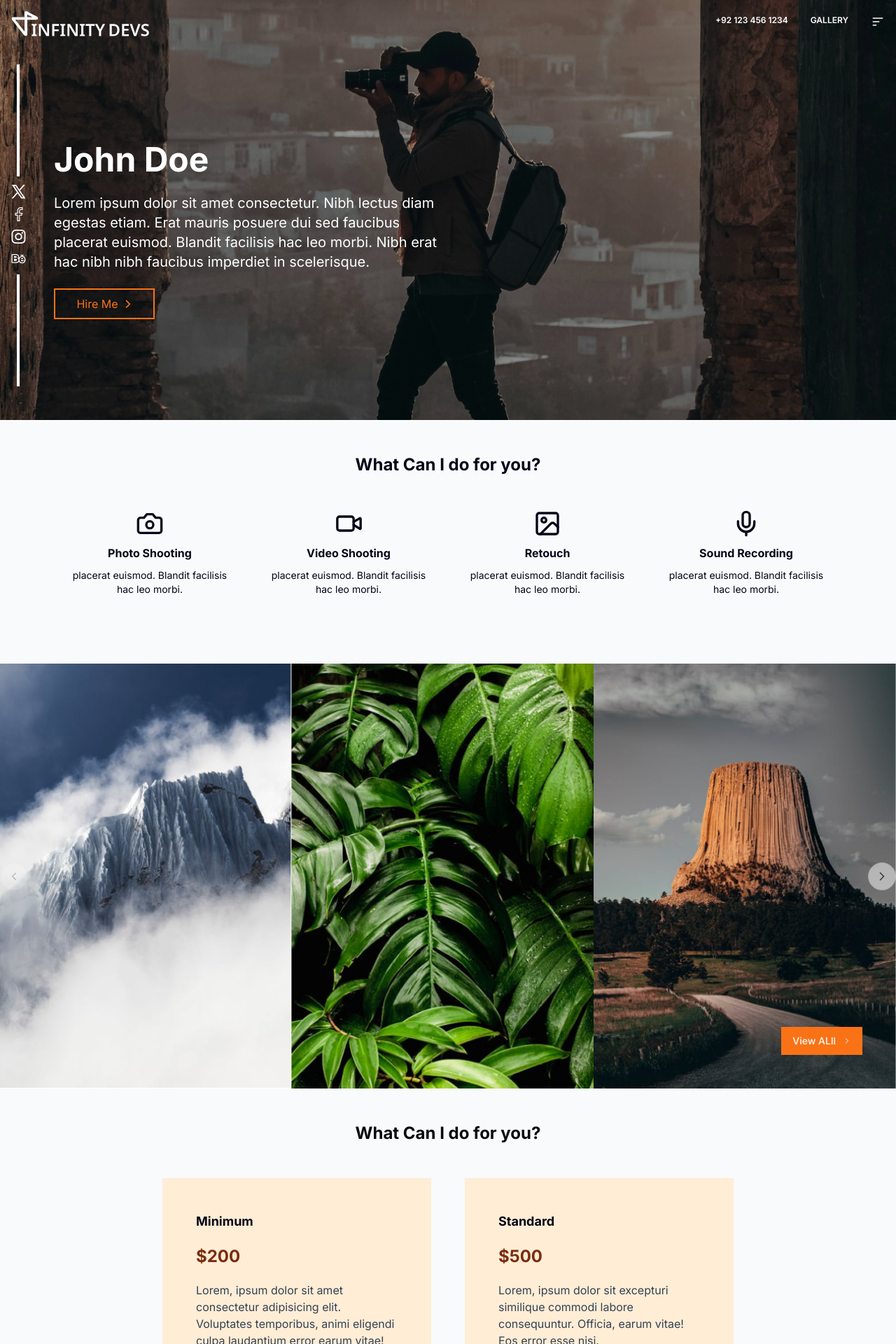
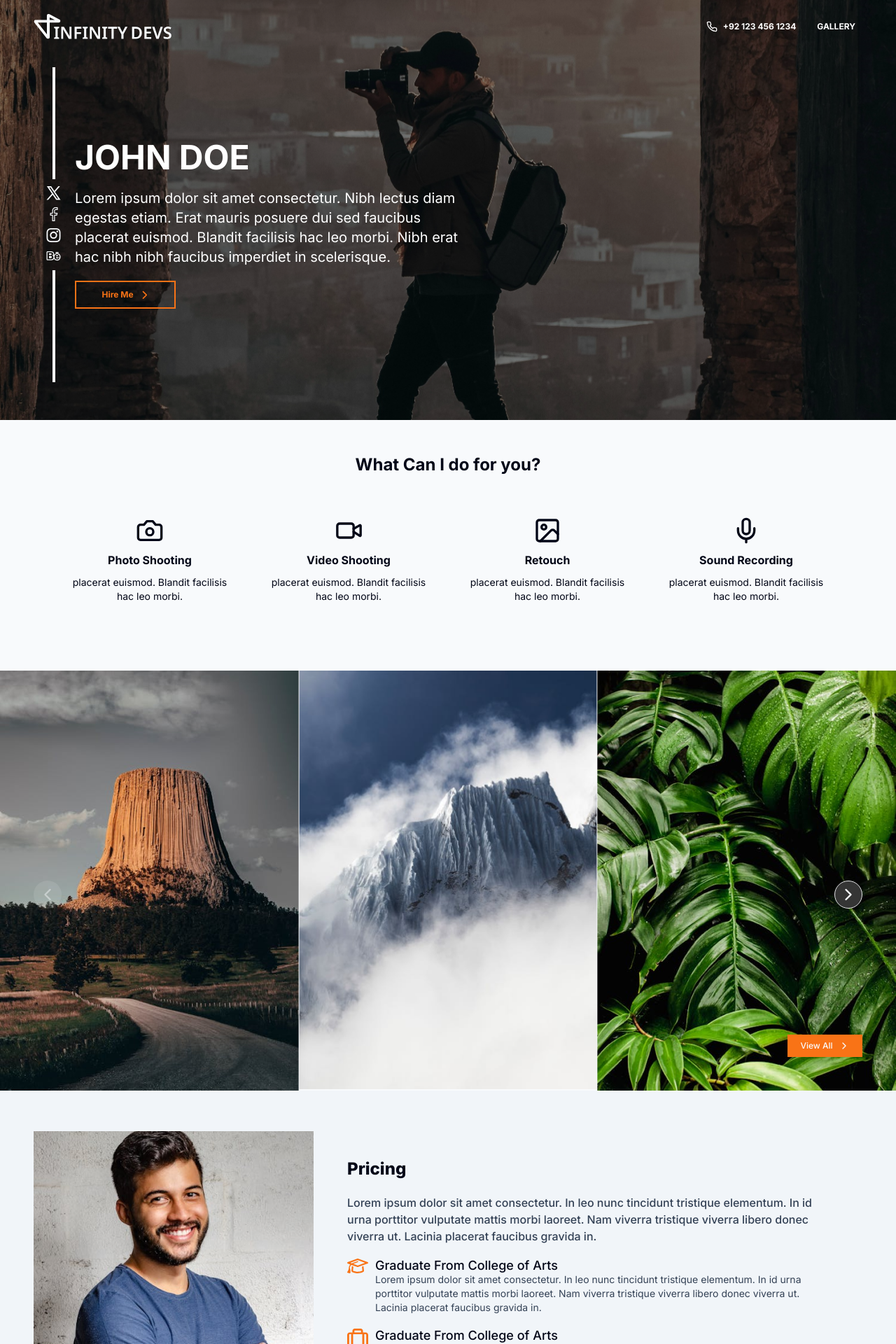
Before and after one commit to InfinityDevsHQ/photographer-portfolio-next, a Next.js app: page / in a window 1280 px wide. Shown: the top 1920 px of the page at 70% size. Built offline with nearby package versions, Linux system fonts and the light colour scheme.

Commit message:
fix: matched ui with figma

```diff
--- a/app/page.tsx
+++ b/app/page.tsx
@@ -9,18 +9,18 @@ import CarouselGallery from "@/components/homepage/carousel-gallery";
 
 export default function Home() {
   return (
-    <>
-      <div className="relative bg-[url('/hero-img.jpeg')] text-white -z-20 bg-cover bg-left md:bg-center xl:bg-cover bg-no-repeat min-h-[600px]">
-        <div className="absolute inset-0 -z-10 bg-black opacity-40"></div>
+    <div className="font-inter bg-dark-foreground max-w-screen-2xl mx-auto">
+      <section className="relative bg-[url('/hero-img.jpeg')] text-white bg-cover z-10 bg-center bg-no-repeat min-h-[600px] !lg:h-[600px]">
+        <div className="absolute inset-0 -z-10 bg-black opacity-50"></div>
         <Navbar />
         <Hero />
-      </div>
+      </section>
       <Services />
       <CarouselGallery />
+      <About />
       <Pricing />
-      <About />
       <Video />
       <ContactUs />
-    </>
+    </div>
   );
 }
--- a/components/homepage/about.tsx
+++ b/components/homepage/about.tsx
@@ -4,18 +4,19 @@ import SuitcaseSvg from "../svgs/icons/suitcase-svg";
 
 export default function About() {
   return (
-    <section className="p-12 bg-dark-blue flex flex-col lg:flex-row items-center justify-center">
+    <section className="px-4 py-12 md:p-12 bg-dark-blue flex flex-col lg:flex-row items-center justify-center">
       <div className="flex items-center">
         <Image
           src={"/assets/personal.png"}
           alt="Person"
           height={400}
           width={400}
+          className="md:h-[400px] md:w-[400px]"
         />
       </div>
-      <div className="p-12 flex flex-col gap-5 flex-1">
-        <h6 className="text-2xl font-bold">About</h6>
-        <p className="text-dark-slate">
+      <div className="p-4 sm:p-8 md:p-12 flex flex-col gap-5 flex-1">
+        <h6 className="text-2xl text-dark font-extrabold">Pricing</h6>
+        <p className="text-dark-slate font-medium">
           Lorem ipsum dolor sit amet consectetur. In leo nunc tincidunt
           tristique elementum. In id urna porttitor vulputate mattis morbi
           laoreet. Nam viverra tristique viverra libero donec viverra ut.
@@ -27,7 +28,7 @@ export default function About() {
             <h6 className="font-medium text-dark text-lg leading-5">
               Graduate From College of Arts
             </h6>
-            <p className="text-dark-slate">
+            <p className="text-dark-slate text-sm">
               Lorem ipsum dolor sit amet consectetur. In leo nunc tincidunt
               tristique elementum. In id urna porttitor vulputate mattis morbi
               laoreet. Nam viverra tristique viverra libero donec viverra ut.
@@ -41,7 +42,7 @@ export default function About() {
             <h6 className="font-medium text-dark text-lg leading-5">
               Graduate From College of Arts
             </h6>
-            <p className="text-dark-slate">
+            <p className="text-dark-slate text-sm">
               Lorem ipsum dolor sit amet consectetur. In leo nunc tincidunt
               tristique elementum. In id urna porttitor vulputate mattis morbi
               laoreet. Nam viverra tristique viverra libero donec viverra ut.
--- a/components/homepage/carousel-gallery.tsx
+++ b/components/homepage/carousel-gallery.tsx
@@ -12,9 +12,18 @@ import { ChevronRight } from "lucide-react";
 
 export default function CarouselGallery() {
   return (
-    <section className="relative">
+    <section className="relative !lg:h-[600px] overflow-hidden">
       <Carousel>
-        <CarouselContent className="gap-0">
+        <CarouselContent className="gap-0 lg:h-[600px]">
+          <CarouselItem className="basis-1/3 !pl-0">
+            <Image
+              src={"/assets/gallery/gallery-3.png"}
+              width={226}
+              height={600}
+              alt="Art"
+              className="w-full"
+            />
+          </CarouselItem>
           <CarouselItem className="basis-1/3 pl-0">
             <Image
               src={"/assets/gallery/gallery-1.png"}
@@ -33,30 +42,34 @@ export default function CarouselGallery() {
               className="w-full"
             />
           </CarouselItem>
-          <CarouselItem className="basis-1/3 !pl-0">
-            <Image
-              src={"/assets/gallery/gallery-3.png"}
-              width={226}
-              height={600}
-              alt="Art"
-              className="w-full"
-            />
-          </CarouselItem>
         </CarouselContent>
         <div className="absolute top-[50%] flex items-center justify-between w-full !px-12">
-          <CarouselPrevious className="relative !bg-white !opacity-20 h-10 w-10 p-2.5" />
+          <CarouselPrevious className="relative h-10 w-10" />
           <CarouselNext className="relative h-10 w-10" />
         </div>
       </Carousel>
       <Button
-        className="bg-inverted rounded-none absolute bottom-12 right-12"
+        className="sm:bg-inverted text-dark-foreground rounded-none absolute bottom-0 right-0 sm:bottom-12 sm:right-12 lg:w-[107px] lg:h-[32px]"
         asChild
+        type="button"
       >
-        <Link href={"#"} className="flex items-center gap-2.5">
-          View ALll
-          <ChevronRight height={12} width={12} />
+        <Link
+          href={"#"}
+          className="flex items-center gap-0.5 sm:gap-2 text-xs font-bold"
+        >
+          View All
+          <ChevronRight height={16} width={16} />
         </Link>
       </Button>
+      {/* <Button
+      className="bg-inverted text-dark-foreground rounded-none bottom-12 right-12 md:hidden mx-auto w-1/4 my-6 block"
+      asChild
+    >
+      <Link href={"#"} className="flex items-center gap-2.5 px-5 py-2.5">
+        View All
+        <ChevronRight height={16} width={16} />
+      </Link>
+    </Button> */}
     </section>
   );
 }
--- a/components/homepage/contact-us.tsx
+++ b/components/homepage/contact-us.tsx
@@ -2,7 +2,7 @@ import ContactForm from "../forms/contact-form";
 
 export default function ContactUs() {
   return (
-    <section className="p-12 flex items-center justify-center">
+    <section className="p-4 sm:p-8 md:p-12 flex items-center justify-center bg-white lg:h-[500px]">
       <div className="flex flex-col gap-12">
         <h2 className="font-bold text-2xl text-dark text-center">
           Send me a message
--- a/components/homepage/hero.tsx
+++ b/components/homepage/hero.tsx
@@ -5,42 +5,41 @@ import TwitterSvg from "../svgs/logos/twitter-svg";
 import FacebookSvg from "../svgs/logos/facebook-svg";
 import InstaSvg from "../svgs/logos/insta-svg";
 import BeSvg from "../svgs/logos/be-svg";
+const socialIcons = [
+  { id: 1, icon: <TwitterSvg /> },
+  { id: 2, icon: <FacebookSvg /> },
+  { id: 3, icon: <InstaSvg /> },
+  { id: 4, icon: <BeSvg /> },
+];
 
 export default function Hero() {
   return (
-    <div className="max-w-7xl mx-auto px-4">
-      <div className="flex gap-4 md:gap-10 mt-6">
-        <div className=" relative">
-          <div className="w-1 h-40 bg-white mb-3 ml-2"></div>
-          <div className="flex flex-col gap-3">
-            <Link href="/">
-              <TwitterSvg />
-            </Link>
-            <Link href="/">
-              <FacebookSvg />
-            </Link>
-            <Link href="/">
-              <InstaSvg />
-            </Link>
-            <Link href="/">
-              <BeSvg />
-            </Link>
+    <div className="px-4 md:px-14 md:py-2.5">
+      <div className="flex gap-4 md:gap-2.5">
+        <div className="relative">
+          <div className="flex flex-col gap-2.5 p-2.5 justify-center items-center">
+            <div className="w-1 h-40 bg-white"></div>
+            {socialIcons.map((icon) => (
+              <Link key={icon.id} href="/">
+                {icon.icon}
+              </Link>
+            ))}
+
+            <div className="w-1 h-40 bg-white"></div>
           </div>
-
-          <div className="w-1 h-40 bg-white mt-3 ml-2"></div>
         </div>
-        <div className=" md:space-y-6 text-white max-w-xl pt-28">
-          <h2 className="text-3xl md:text-5xl font-bold">John Doe</h2>
-          <p className=" md:text-xl my-2 md:my-4">
+        <div className="text-white max-w-xl  flex flex-col gap-5 justify-center">
+          <h2 className="text-3xl md:text-5xl font-bold uppercase">John Doe</h2>
+          <p className="md:text-xl ">
             Lorem ipsum dolor sit amet consectetur. Nibh lectus diam egestas
             etiam. Erat mauris posuere dui sed faucibus placerat euismod.
             Blandit facilisis hac leo morbi. Nibh erat hac nibh nibh faucibus
             imperdiet in scelerisque.
           </p>
-          <div className="mt-4 md:mt-8">
+          <div>
             <Link
               href="/"
-              className="text-inverted flex items-center justify-center gap-2 w-1/2 md:w-1/4 border-2 border-inverted px-6 py-2 hover:bg-inverted hover:text-white transition duration-300 ease-in-out  "
+              className="text-inverted flex items-center justify-center gap-2.5 w-1/2 md:w-1/4 border-2 border-inverted px-5 py-2.5 hover:bg-inverted hover:text-white transition duration-300 ease-in-out text-xs font-bold"
             >
               Hire Me
               <Carotsvg className="size-3 group-hover:fill-white group-hover:stroke-white" />
--- a/components/homepage/navbar.tsx
+++ b/components/homepage/navbar.tsx
@@ -1,48 +1,65 @@
 "use client";
 
 import Link from "next/link";
-import React, { useState } from "react";
+import React, { useEffect, useState } from "react";
 import NavLogo from "../svgs/nav-logo";
 import Menusvg from "../svgs/logos/menu-svg";
 import XIconsvg from "../svgs/logos/x-svg";
+import { PhoneIcon } from "lucide-react";
 
 const NavLinks = ["+92 123 456 1234", "Gallery"];
 
 export default function Navbar() {
   const [isOpen, setIsOpen] = useState(false);
+  const [isScrolling, setIsScrolling] = useState(false);
+
+  useEffect(() => {
+    const handleScroll = () => {
+      if (window.scrollY > 0) {
+        setIsScrolling(true);
+      } else {
+        setIsScrolling(false);
+      }
+    };
+
+    window.addEventListener("scroll", handleScroll);
+    return () => {
+      window.removeEventListener("scroll", handleScroll);
+    };
+  }, []);
   return (
-    <header className="text-white p-4 max-w-7xl mx-auto ">
-      <div className="mx-auto flex justify-between  items-center">
+    <header className="text-white mx-auto w-full">
+      <div
+        className={`w-full mx-auto  pr-12 lg:pr-12 p-4 md:p-4 md:py-5 md:px-12  ${
+          isScrolling
+            ? "fixed top-0 z-50 shadow-lg  bg-inverted/90"
+            : " p-4 md:block md:pr-0"
+        } ${isOpen ? "h-dvh md:h-auto bg-inverted/90" : ""}`}
+      >
+        <div className="mx-auto flex justify-between items-center">
           {/* logo  */}
           <div className="text-2xl font-bold">
             <NavLogo />
           </div>
           {/* Desktop */}
           <nav>
-          <ul className="hidden md:flex gap-8">
-            {NavLinks.map((link, index) => (
-              <li key={index}>
+            <ul className="hidden md:flex items-center gap-2.5">
+              <li>
                 <Link
                   href="#"
-                  className="hover:text-gray-300 flex items-center justify-center gap-3 font-semibold text-xs uppercase"
+                  className="hover:text-gray-300 flex items-center justify-center gap-2 font-bold text-xs uppercase p-2.5"
                 >
-                  <span>{link}</span>
-                  {/* <DiamondSvg /> */}
+                  <PhoneIcon className="size-4" />
+                  <span>+92 123 456 1234</span>
                 </Link>
               </li>
-            ))}
               <li>
-              <button
-                className="mt-5 md:mt-0"
-                type="button"
-                onClick={() => setIsOpen(!isOpen)}
+                <Link
+                  href="#"
+                  className="hover:text-gray-300 flex items-center justify-center gap-2 font-bold text-xs uppercase p-2.5"
                 >
-                {isOpen ? (
-                  <XIconsvg className="size-5" />
-                ) : (
-                  <Menusvg className="size-5" />
-                )}
-              </button>
+                  <span>Gallery</span>
+                </Link>
               </li>
             </ul>
             <button
@@ -59,13 +76,17 @@ export default function Navbar() {
           </nav>
         </div>
         {/* Mobile Nav */}
-      <div className={`w-full py-8   ${isOpen ? "absolute" : "hidden"}`}>
-        <ul className="flex flex-col pl-8 gap-4 justify-center">
+        <div
+          className={`w-full py-8 h-dvh pt-12 md:hidden mx-auto ${
+            isOpen ? "absolute" : "hidden"
+          }`}
+        >
+          <ul className="flex flex-col pl-8 gap-12 justify-center">
             {["Home", "About", "Contact"].map((link, index) => (
               <li key={index}>
                 <Link
                   href="#"
-                className="relative pb-1.5  text-sm font-medium uppercase hover:text-inverted transition duration-300 ease-in-out"
+                  className="relative pb-1.5 text-sm font-medium uppercase hover:text-inverted transition duration-300 ease-in-out"
                 >
                   {link}
                 </Link>
@@ -73,6 +94,7 @@ export default function Navbar() {
             ))}
           </ul>
         </div>
+      </div>
     </header>
   );
 }
--- a/components/homepage/pricing.tsx
+++ b/components/homepage/pricing.tsx
@@ -3,12 +3,12 @@ import PricingCard from "./pricing/pricing-card";
 export default function Pricing() {
   return (
     <section className="flex flex-col items-center p-12 bg-dark-foreground">
-      <h2 className="text-2xl font-bold">What Can I do for you?</h2>
-      <div className="p-12 flex flex-col flex-wrap justify-center lg:flex-row gap-12">
+      <h2 className="text-2xl font-bold">Pricing</h2>
+      <div className="p-6 md:p-12 flex flex-col flex-wrap justify-center lg:flex-row gap-4 sm:gap-8 md:gap-12">
         <PricingCard
           offerName="Minimum"
           price={200}
-          description="Lorem, ipsum dolor sit amet consectetur adipisicing elit. Voluptates temporibus, animi eligendi culpa laudantium error  earum vitae! Eos error esse nisi."
+          description="Lorem, ipsum dolor sit amet consectetur adipisicing elit. Voluptates temporibus, animi eligendi culpa laudantium."
           offers={["2 Hours Shoot", "50 Photos", "3 Revisions", "Free REtouch"]}
         />
         <PricingCard
--- a/components/homepage/pricing/pricing-card.tsx
+++ b/components/homepage/pricing/pricing-card.tsx
@@ -14,22 +14,22 @@ export default function PricingCard({
 }: PricingCardProps) {
   return (
     <article className="p-12 bg-inverted-light flex flex-col gap-5 text-dark w-96">
-      <h4 className="text-lg font-bold">{offerName}</h4>
+      <h4 className="text-xl font-bold">{offerName}</h4>
       <p className="text-inverted-dark font-bold text-2xl">${price}</p>
-      <p className="text-xs xl:text-base text-dark-slate">{description}</p>
+      <p className="text-xs text-dark-slate">{description}</p>
       <ol className="flex flex-col gap-5">
         {offers.map((offer, index) => (
           <li key={index} className="flex items-center gap-2.5">
-            <div className="p-1.5 bg-inverted flex items-center justify-center text-dark-foreground">
-              <Check />
+            <div className="p-1 bg-inverted flex items-center justify-center text-dark-foreground">
+              <Check className="size-4" />
             </div>
             <span className="text-dark-slate font-medium text-sm">{offer}</span>
           </li>
         ))}
       </ol>
-      <Button className="uppercase rounded-none bg-inverted hover:bg-inverted/80">
+      <Button className="uppercase rounded-none bg-inverted hover:bg-inverted/80 text-dark-foreground px-5 py-2.5 gap-2.5 text-xs font-bold">
         <span>Buy now</span>
-        <ChevronRight />
+        <ChevronRight className="size-5" />
       </Button>
     </article>
   );
--- a/components/homepage/services.tsx
+++ b/components/homepage/services.tsx
@@ -3,9 +3,9 @@ import ServiceCard from "./services/service-card";
 
 export default function Services() {
   return (
-    <section className="bg-dark-foreground text-dark p-12 flex flex-col items-center">
-      <h2 className="text-2xl font-bold">What Can I do for you?</h2>
-      <div className="p-12 flex flex-col lg:flex-row gap-12">
+    <section className="text-dark px-4 py-12 md:p-12 flex flex-col items-center">
+      <h2 className="text-2xl font-bold mb-2.5">What Can I do for you?</h2>
+      <div className="p-4 sm:p-8 md:p-12 flex flex-col lg:flex-row gap-12">
         <ServiceCard
           icon={<Camera width={40} height={40} />}
           heading="Photo Shooting"
--- a/components/homepage/videro.tsx
+++ b/components/homepage/videro.tsx
@@ -3,7 +3,7 @@ import PlaySvg from "../svgs/icons/play-svg";
 
 export default function Video() {
   return (
-    <section className="relative">
+    <section className="relative md:h-[600px]">
       <Image
         src={"/assets/video-thumbnail.png"}
         width={1280}
--- a/components/ui/carousel.tsx
+++ b/components/ui/carousel.tsx
@@ -4,7 +4,7 @@ import * as React from "react";
 import useEmblaCarousel, {
   type UseEmblaCarouselType,
 } from "embla-carousel-react";
-import { ArrowLeft, ArrowRight, ChevronLeft, ChevronRight } from "lucide-react";
+import { ChevronLeft, ChevronRight } from "lucide-react";
 
 import { cn } from "@/lib/utils";
 import { Button } from "@/components/ui/button";
@@ -162,7 +162,7 @@ const CarouselContent = React.forwardRef<
         ref={ref}
         className={cn(
           "flex",
-          orientation === "horizontal" ? "-ml-4" : "-mt-4 flex-col",
+          orientation === "horizontal" ? "" : "-mt-4 flex-col",
           className
         )}
         {...props}
@@ -202,21 +202,22 @@ const CarouselPrevious = React.forwardRef<
 
   return (
     <Button
+      disabled
       ref={ref}
       variant={variant}
       size={size}
       className={cn(
-        "absolute  h-8 w-8 rounded-full",
+        "absolute  h-8 w-8 rounded-full bg-[#353535] disabled:bg-white/20 disabled:border-transparent",
         orientation === "horizontal"
-          ? "-left-12 top-1/2 -translate-y-1/2"
+          ? "top-1/2 "
           : "-top-12 left-1/2 -translate-x-1/2 rotate-90",
         className
       )}
-      disabled={!canScrollPrev}
+      // disabled={!canScrollPrev}
       onClick={scrollPrev}
       {...props}
     >
-      <ChevronLeft className="h-5 w-5" color="black" />
+      <ChevronLeft className="h-7 w-7 stroke-[#F8FAFC]" color="black" />
       <span className="sr-only">Previous slide</span>
     </Button>
   );
@@ -235,17 +236,17 @@ const CarouselNext = React.forwardRef<
       variant={variant}
       size={size}
       className={cn(
-        "absolute h-8 w-8 rounded-full",
+        "absolute h-8 w-8 rounded-full hover:bg-black/80 bg-[#353535] disabled:bg-white/20",
         orientation === "horizontal"
-          ? "-right-12 top-1/2 -translate-y-1/2"
+          ? "top-1/2"
           : "-bottom-12 left-1/2 -translate-x-1/2 rotate-90",
         className
       )}
-      disabled={!canScrollNext}
+      // disabled={!canScrollNext}
       onClick={scrollNext}
       {...props}
     >
-      <ChevronRight className="h-5 w-5" />
+      <ChevronRight className="h-7 w-7 stroke-[#F8FAFC]" />
       <span className="sr-only">Next slide</span>
     </Button>
   );
```
Also changed, not shown: 1 other file (tests, documents, lock files or other folders). Lines whose indentation alone changed are shown as unchanged.
